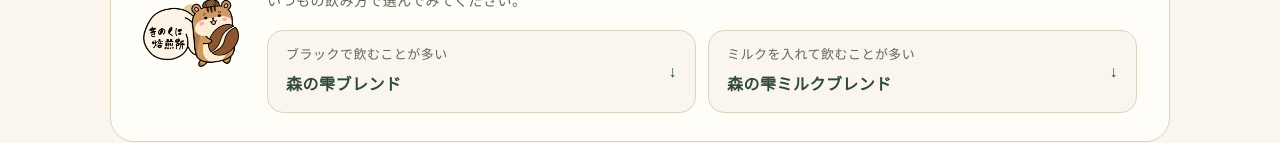
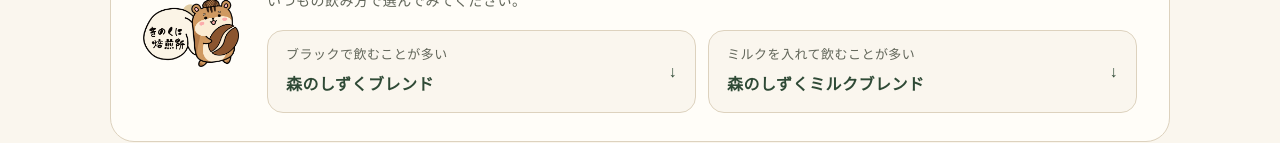
Before and after one commit to kinokuni-roastery/kinokuni-roastery, a plain HTML site: page blend.html in a window 1280 px wide. Shown: the part 816-959 px from the top of the page. Drawn offline with Linux system fonts and the light colour scheme; a web font is replaced by a local one.

Commit message:
ブレンド名を「森のしずく」に変更
Co-Authored-By: Claude Opus 5.5 <noreply@anthropic.com>
Claude-Session: https://claude.ai/code/session_0177yCncSykj879qzcPo22vF

```diff
--- a/blend.html
+++ b/blend.html
@@ -4,7 +4,7 @@
 <meta charset="UTF-8">
 <meta name="viewport" content="width=device-width, initial-scale=1, viewport-fit=cover">
 <title>ブレンドコーヒー｜きのくに焙煎所</title>
-<meta name="description" content="きのくに焙煎所のブレンドコーヒー。ブラックで楽しむ「森の雫ブレンド」と、ミルクと楽しむ「森の雫ミルクブレンド」の2種類をご紹介します。">
+<meta name="description" content="きのくに焙煎所のブレンドコーヒー。ブラックで楽しむ「森のしずくブレンド」と、ミルクと楽しむ「森のしずくミルクブレンド」の2種類をご紹介します。">
 <link rel="icon" href="images/favicon.png" type="image/png">
 <link rel="preconnect" href="https://fonts.googleapis.com">
 <link rel="preconnect" href="https://fonts.gstatic.com" crossorigin>
@@ -69,8 +69,8 @@
           <h2 class="chooser-title"><span class="nobr">どちらにしようか</span><span class="nobr">迷ったら</span></h2>
           <p class="chooser-lead">いつもの飲み方で選んでみてください。</p>
           <ul class="chooser-list">
-            <li><a href="#blend-1"><span class="chooser-q">ブラックで飲むことが多い</span><span class="chooser-a">森の雫ブレンド</span></a></li>
-            <li><a href="#blend-2"><span class="chooser-q">ミルクを入れて飲むことが多い</span><span class="chooser-a">森の雫ミルクブレンド</span></a></li>
+            <li><a href="#blend-1"><span class="chooser-q">ブラックで飲むことが多い</span><span class="chooser-a">森のしずくブレンド</span></a></li>
+            <li><a href="#blend-2"><span class="chooser-q">ミルクを入れて飲むことが多い</span><span class="chooser-a">森のしずくミルクブレンド</span></a></li>
           </ul>
         </div>
       </div>
--- a/css/style.css
+++ b/css/style.css
@@ -962,7 +962,7 @@ h1, h2, h3, .about-lead, .page-catch, .bp-catch, .card-kicker, .chooser-a, .hero
 /* シングルオリジン：トップ画像 */
 .so-hero-img { width: 100%; height: auto; border-radius: 24px; box-shadow: 0 10px 30px rgba(34, 55, 42, .15); }
 @media (max-width: 800px) { .so-hero-img { order: -1; border-radius: 18px; margin-bottom: 10px; } }
-/* ブレンドのページの画像：リスが切れないよう左寄せ（森の雫ブレンド） */
+/* ブレンドのページの画像：リスが切れないよう左寄せ（森のしずくブレンド） */
 #blend-1 .bp-image img { object-position: left center; }
 
 /* 商品紹介：3つの入口（パソコン3列／スマートフォンは2列で「焙煎へのこだわり」を横長に） */
--- a/js/products.js
+++ b/js/products.js
@@ -191,7 +191,7 @@ const TERMS = {
    blend：配合の内容。[ "豆の名前", 割合(%) ] を並べます。合計100にしてください。 */
 const STANDARD_BLENDS = [
   {
-    name: "森の雫ブレンド",
+    name: "森のしずくブレンド",
     image: "images/blend/komorebi.webp",   // 商品の画像（差し替えるときはファイル名を変更）
     imageAlt: "陽だまりの森",
     scene: "毎日の一杯が、ちょっと楽しみになる",   // キャッチフレーズ
@@ -210,7 +210,7 @@ const STANDARD_BLENDS = [
    howto：おすすめの飲み方 */
 const MILK_BLENDS = [
   {
-    name: "森の雫ミルクブレンド",
+    name: "森のしずくミルクブレンド",
     image: "images/blend/milk.webp",   // 商品の画像（差し替えるときはファイル名を変更）
     imageAlt: "カフェオレとミルク",
     howto: "カフェオレ・カフェラテ",
@@ -237,7 +237,7 @@ const MILK_BLENDS = [
    ===================================================================== */
 const BLEND_PAGE = [
   {
-    name: "森の雫ブレンド",
+    name: "森のしずくブレンド",
     label: "ブラックで楽しむ",
     kicker: "毎日の一杯が、ちょっと楽しみになる",   // 商品名の上に出る一言（不要なら ""）
     catchcopy: "",   // キャッチコピー（不要なら ""）
@@ -254,12 +254,12 @@ const BLEND_PAGE = [
       "バランスのよい味わいが好きな方"
     ],
     image: "images/blend/komorebi.webp",
-    imageAlt: "森の雫ブレンドのコーヒー豆",
+    imageAlt: "森のしずくブレンドのコーヒー豆",
     prices: [ { size: "100g", yen: 700 }, { size: "200g", yen: 1200 }, { size: "400g", yen: 2200 } ],
     shopLink: "https://kinokuni.stores.jp/items/standard-blend"   // ★仮のリンク
   },
   {
-    name: "森の雫ミルクブレンド",
+    name: "森のしずくミルクブレンド",
     label: "ミルクと楽しむ",
     kicker: "ミルクと出会って、もっとおいしい",   // 商品名の上に出る一言（不要なら ""）
     catchcopy: "",
@@ -276,7 +276,7 @@ const BLEND_PAGE = [
       "コクのあるコーヒーが好きな方"
     ],
     image: "images/blend/milk.webp",
-    imageAlt: "森の雫ミルクブレンドのコーヒー豆とミルク",
+    imageAlt: "森のしずくミルクブレンドのコーヒー豆とミルク",
     prices: [ { size: "100g", yen: 700 }, { size: "200g", yen: 1200 }, { size: "400g", yen: 2200 } ],
     shopLink: "https://kinokuni.stores.jp/items/milk-blend"   // ★仮のリンク
   }
```
Also changed, not shown: index.html (+1 -1 lines), kinoko.html (+1 -1 lines).
